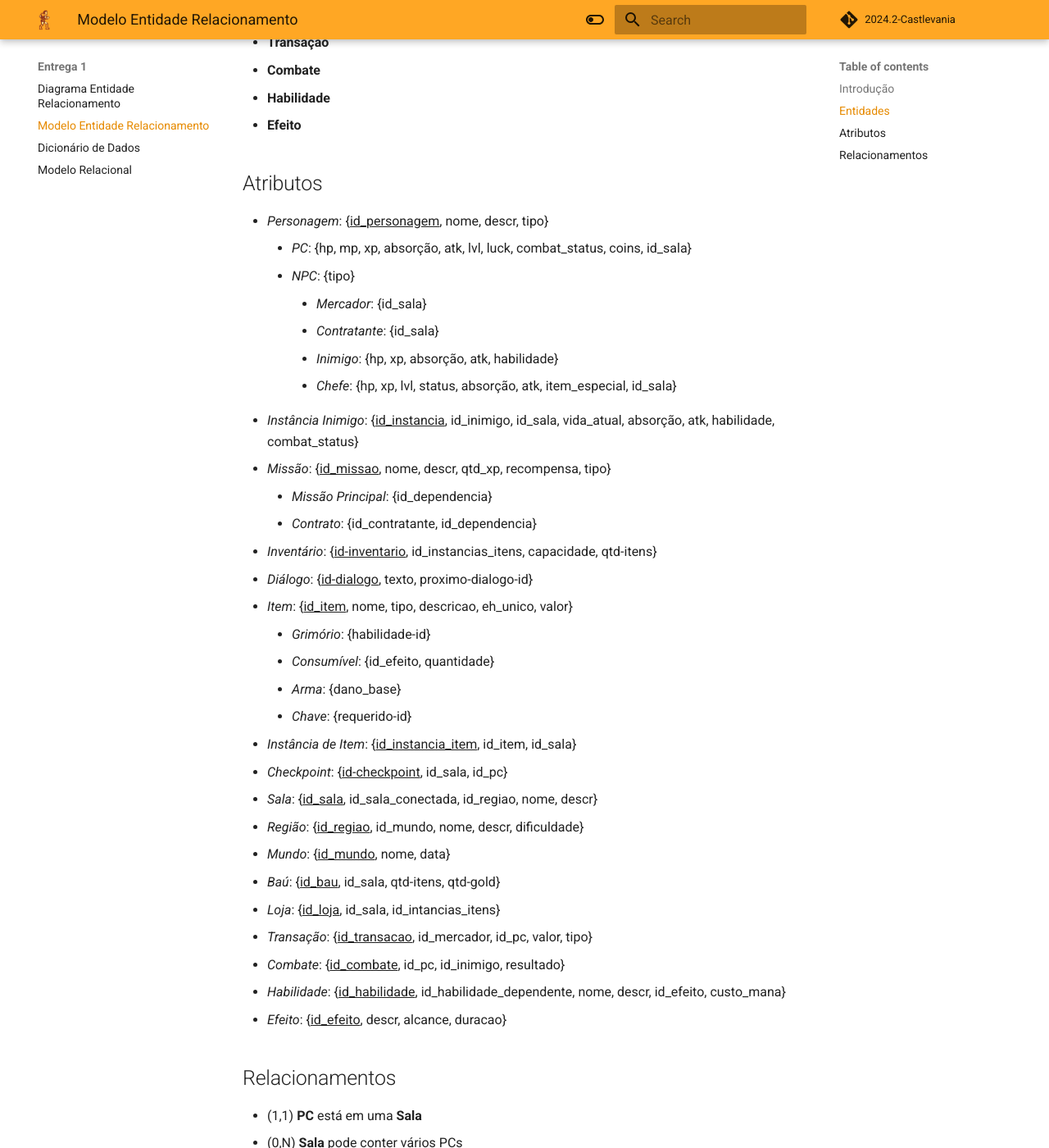
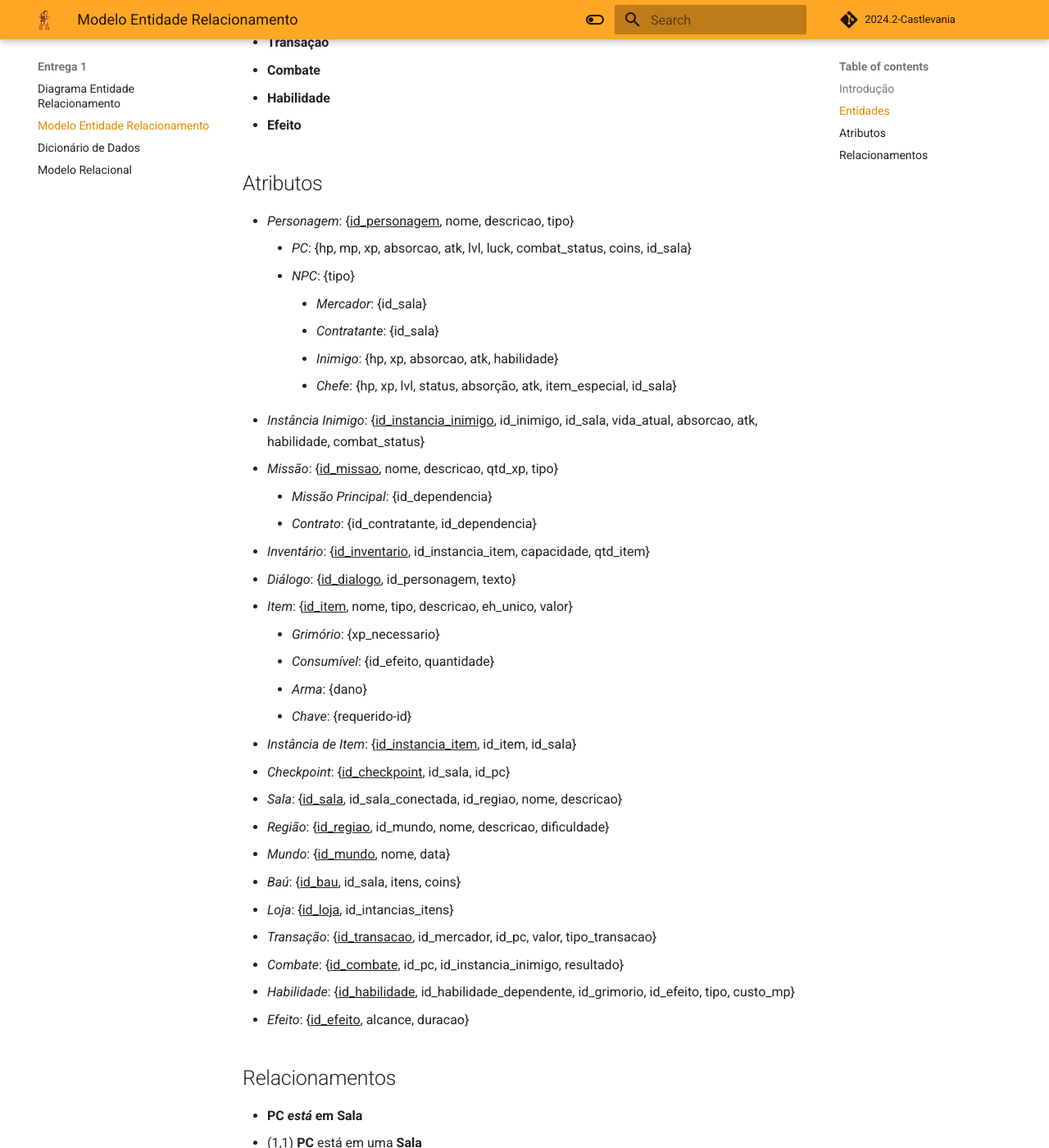
Before and after one commit to SBD1/2024.2-Castlevania, an MkDocs documentation site: the page built from docs/modulo1/mer.md, in a window 1280 px wide and 1400 px high, scrolled down 1322 px. Shown: the whole window at 82% size. Built offline with MkDocs 1.6.1 and Material for MkDocs 9.7.7, drawn with Linux system fonts in a browser that asks for light colours; comment, search, counter and statistics services are not loaded; some of the changed text lies outside the part shown.

Commit message:
docs: update mer

```diff
--- a/docs/modulo1/mer.md
+++ b/docs/modulo1/mer.md
@@ -43,112 +43,155 @@
 
 ## Atributos
 
-- *Personagem*: {<ins>id_personagem</ins>, nome, descr, tipo}
-    - *PC*: {hp, mp, xp, absorção, atk, lvl, luck, combat_status, coins, id_sala}
+- *Personagem*: {<ins>id_personagem</ins>, nome, descricao, tipo}
+    - *PC*: {hp, mp, xp, absorcao, atk, lvl, luck, combat_status, coins, id_sala}
     - *NPC*: {tipo}
         - *Mercador*: {id_sala}
         - *Contratante*: {id_sala}
-        - *Inimigo*: {hp, xp, absorção, atk, habilidade}
+        - *Inimigo*: {hp, xp, absorcao, atk, habilidade}
         - *Chefe*: {hp, xp, lvl, status, absorção, atk, item_especial, id_sala}
-- *Instância Inimigo*: {<ins>id_instancia</ins>, id_inimigo, id_sala, vida_atual, absorção, atk, habilidade, combat_status}
-- *Missão*: {<ins>id_missao</ins>, nome, descr, qtd_xp, recompensa, tipo}
+- *Instância Inimigo*: {<ins>id_instancia_inimigo</ins>, id_inimigo, id_sala, vida_atual, absorcao, atk, habilidade, combat_status}
+- *Missão*: {<ins>id_missao</ins>, nome, descricao, qtd_xp, tipo}
     - *Missão Principal*: {id_dependencia}
     - *Contrato*: {id_contratante, id_dependencia}
-- *Inventário*: {<ins>id-inventario</ins>, id_instancias_itens, capacidade, qtd-itens}
-- *Diálogo*: {<ins>id-dialogo</ins>, texto, proximo-dialogo-id}
+- *Inventário*: {<ins>id_inventario</ins>, id_instancia_item, capacidade, qtd_item}
+- *Diálogo*: {<ins>id_dialogo</ins>, id_personagem, texto}
 - *Item*: {<ins>id_item</ins>, nome, tipo, descricao, eh_unico, valor}
-    - *Grimório*: {habilidade-id}
+    - *Grimório*: {xp_necessario}
     - *Consumível*: {id_efeito, quantidade}
-    - *Arma*: {dano_base}
+    - *Arma*: {dano}
     - *Chave*: {requerido-id}
 - *Instância de Item*: {<ins>id_instancia_item</ins>, id_item, id_sala}
-- *Checkpoint*: {<ins>id-checkpoint</ins>, id_sala, id_pc}
-- *Sala*: {<ins>id_sala</ins>, id_sala_conectada, id_regiao, nome, descr}
-- *Região*: {<ins>id_regiao</ins>, id_mundo, nome, descr, dificuldade}
+- *Checkpoint*: {<ins>id_checkpoint</ins>, id_sala, id_pc}
+- *Sala*: {<ins>id_sala</ins>, id_sala_conectada, id_regiao, nome, descricao}
+- *Região*: {<ins>id_regiao</ins>, id_mundo, nome, descricao, dificuldade}
 - *Mundo*: {<ins>id_mundo</ins>, nome, data}
-- *Baú*: {<ins>id_bau</ins>, id_sala, qtd-itens, qtd-gold}
-- *Loja*: {<ins>id_loja</ins>, id_sala, id_intancias_itens}
-- *Transação*: {<ins>id_transacao</ins>, id_mercador, id_pc, valor, tipo}
-- *Combate*: {<ins>id_combate</ins>, id_pc, id_inimigo, resultado}
-- *Habilidade*: {<ins>id_habilidade</ins>, id_habilidade_dependente, nome, descr, id_efeito, custo_mana}
-- *Efeito*: {<ins>id_efeito</ins>, descr, alcance, duracao}
+- *Baú*: {<ins>id_bau</ins>, id_sala, itens, coins}
+- *Loja*: {<ins>id_loja</ins>, id_intancias_itens}
+- *Transação*: {<ins>id_transacao</ins>, id_mercador, id_pc, valor, tipo_transacao}
+- *Combate*: {<ins>id_combate</ins>, id_pc, id_instancia_inimigo, resultado}
+- *Habilidade*: {<ins>id_habilidade</ins>, id_habilidade_dependente, id_grimorio, id_efeito, tipo, custo_mp}
+- *Efeito*: {<ins>id_efeito</ins>, alcance, duracao}
 
 ## Relacionamentos
 
-- (1,1) **PC** está em uma **Sala**
+- **PC *está* em Sala**
+  - (1,1) **PC** está em uma **Sala**
   - (0,N) **Sala** pode conter vários PCs
-- (1,1) **NPC** está em uma **Sala**
+
+- **NPC *está* em Sala**
+  - (1,1) **NPC** está em uma **Sala**
   - (0,N) **Sala** pode conter vários NPCs
-- **NPC** possui especializações:
+
+- **NPC *possui* especializações**
   - (1,1) **Mercador** é um **NPC**
   - (1,1) **Contratante** é um **NPC**
   - (1,1) **Inimigo** é um **NPC**
   - (1,1) **Chefe** é um **NPC**
-- (0,N) **PC** possui itens no **Inventário**
+
+- **PC *possui* Inventário**
+  - (0,N) **PC** possui itens no **Inventário**
   - (1,1) **Inventário** pertence a um único **PC**
 
-- (1,1) **Instância de Inimigo** representa um **Inimigo**
+- **Inimigo *possui* Instância Inimigo**
+  - (1,1) **Instância Inimigo** representa um **Inimigo**
   - (0,N) **Inimigo** pode ter várias instâncias
 
-- (1,1) **Contrato** é atribuída por um **Contratante**
-  - (0, N) **Contratante** pode atribuir várias **Contratos**
-- **Missão** possui especializações:
+- **Contratante *fornece* Contrato**
+  - (1,1) **Contrato** é atribuída por um **Contratante**
+  - (0,N) **Contratante** pode atribuir várias **Contratos**
+  - (0,1) **Contrato** pode depender de um outro **Contrato**
+
+
+- **Missão *possui* especializações**
   - (1,1) **Missão Principal** é uma **Missão**
   - (1,1) **Contrato** é uma **Missão**
-- (0,1) **Missão Principal** pode depender de outra **Missão Principal**
+
+- **Missão Principal *depende* de outra Missão Principal**
+  - (0,1) **Missão Principal** pode depender de outra **Missão Principal**
   - (0,1) **Missão Principal** pode ser pré-requisito de outra missão
-- (0,1) **Contrato** pode depender de um outro **Contrato**
 
-- (0,N) **Inventário** contém várias **Instâncias de Itens**
+- **Inventário *possui* Instâncias de Itens**
+  - (0,N) **Inventário** contém várias **Instâncias de Itens**
   - (1,1) **Instância de Item** pertence a um único **Inventário**
-- (1,1) **Instância de Item** representa um **Item**
+
+- **Item *possui* Instância Item**
+  - (1,1) **Instância Item** representa um **Item**
   - (0,N) **Item** pode ter várias instâncias
 
-- (1,1) **NPC** pode iniciar um **Diálogo**
-  - (0,N) **Diálogo** pertence a um único **NPC**
-- (0,1) **Diálogo** pode apontar para um próximo **Diálogo**
+- **Personagem *possui* Diálogo**
+  - (1,1) **Personagem** pode iniciar um **Diálogo**
+  - (0,N) **Diálogo** pertence a um único **Personagem**
+  - (0,1) **Diálogo** pode apontar para um próximo **Diálogo**
   - (1,1) **Diálogo** pode ser parte de uma cadeia sequencial
 
-- (1,1) **Item** é classificado como:
-  - **Grimório**, **Consumível**, **Arma** ou **Chave** (1,1)
-- (0,N) **Item** pode ser vendido em várias **Lojas**
-  - (0,N) **Loja** pode vender vários **Itens**
-- (0,N) **Item** pode estar em vários **Baús**
+- **Item *possui* especializações**
+  - (1,1) **Grimório** é um **Item**
+  - (1,1) **Consumível** é um **Item**
+  - (1,1) **Arma** é um **Item**
+  - (1,1) **Chave** é um **Item**
+
+- **Loja *contém* Item**
+  - (0,N) **Item** pode estar contido em várias **Lojas**
+  - (0,N) **Loja** pode conter vários **Itens**
+
+- **Item *está* em Baú**
+  - (0,N) **Item** pode estar em vários **Baús**
   - (1,1) **Baú** pode conter vários **Itens**
-- (0,N) **Item** pode ser parte de uma **Transação**
+
+- **Transação *envolve* Item**
+  - (0,N) **Item** pode ser parte de uma **Transação**
   - (1,1) **Transação** envolve pelo menos um **Item**
 
-- (1,1) **Checkpoint** está em uma **Sala**
+- **Sala *contém* Checkpoint**
+  - (1,1) **Checkpoint** está em uma **Sala**
   - (0,N) **Sala** pode conter vários **Checkpoints**
-- (0,N) **Checkpoint** está associado a um **PC**
 
-- (1,1) **Sala** pertence a uma única **Região**
+- **Checkpont *está* associado a um PC**
+  - (0,N) **Checkpoint** está associado a um **PC**
+
+- **Região *contém* Sala**
+  - (1,1) **Sala** pertence a uma única **Região**
   - (0,N) **Região** contém várias **Salas**
-- (0,N) **Sala** pode se conectar a outras **Salas**
 
-- (1,1) **Região** pertence a um único **Mundo**
+- **Sala *conecta* Sala**
+  - (0,N) **Sala** pode se conectar a outras **Salas**
+
+- **Mundo *contém* Região**
+  - (1,1) **Região** pertence a um único **Mundo**
   - (0,N) **Mundo** contém várias **Regiões**
 
-- (1,1) **Loja** possui um único **Mercador**
-  - (1,1) **Mercador** está associado a uma única **Loja**
-- (0,N) **Loja** pode vender várias **Instâncias de Itens**
-  - (0,N) **Instância de Item** pode estar em várias **Lojas**
+- **Mercador *possui* Loja**
+  - (1,1) **Loja** possui um único **Mercador**
+  - (1,1) **Mercador** possui uma única **Loja**
 
-- (1,1) **Transação** envolve um **Mercador**
+- **Loja *possui* Instância Item**
+  - (0,N) **Loja** possui várias **Instâncias Itens**
+  - (0,N) **Instância Item** pode estar em várias **Lojas**
+
+- **Mercador *realiza* Transação**
+  - (1,1) **Transação** envolve um **Mercador**
   - (0,N) **Mercador** pode realizar várias **Transações**
-- (1,1) **Transação** envolve um **PC**
+
+- **Transação *envolve* PC**
+  - (1,1) **Transação** envolve um **PC**
   - (0,N) **PC** pode realizar várias **Transações**
-- (0,N) **Transação** inclui várias **Instâncias de Itens**
+
+- **Transação *inclui* Instância Item**
+  - (0,N) **Transação** inclui várias **Instâncias de Itens**
   - (1,1) **Instância de Item** pode estar em várias **Transações**
 
-- (0,N) **PC** pode derrotar várias **Instâncias de Inimigos**
-  - (0,1) **Instância de Inimigo** pode ser derrotada por **PC**
+- **PC *derrota* Instância Inimigo**
+  - (0,N) **PC** pode derrotar várias **Instâncias Inimigos**
+  - (0,1) **Instância Inimigo** pode ser derrotada por **PC**
 
-- (1,1) **Habilidade** pode depender de outra **Habilidade**
+- **Habilidade *depende* de outra Habilidade**
+  - (1,1) **Habilidade** pode depender de outra **Habilidade**
   - (0,1) **Habilidade** pode ser pré-requisito de outra habilidade
-- (1,1) **Habilidade** está associada a um único **Efeito**
 
-- (0,N) **Efeito** pode ser usado por várias **Habilidades**
+- **Habilidade *contém* Efeito**
+  - (0,1) **Habilidade** pode conter vários **Efeitos**
+  - (0,N) **Efeito** pode estar contido em várias **Habilidades**
 
 <center>
 
```
Also changed, not shown: other parts of docs/modulo1/mer.md (+1 -0 lines).
